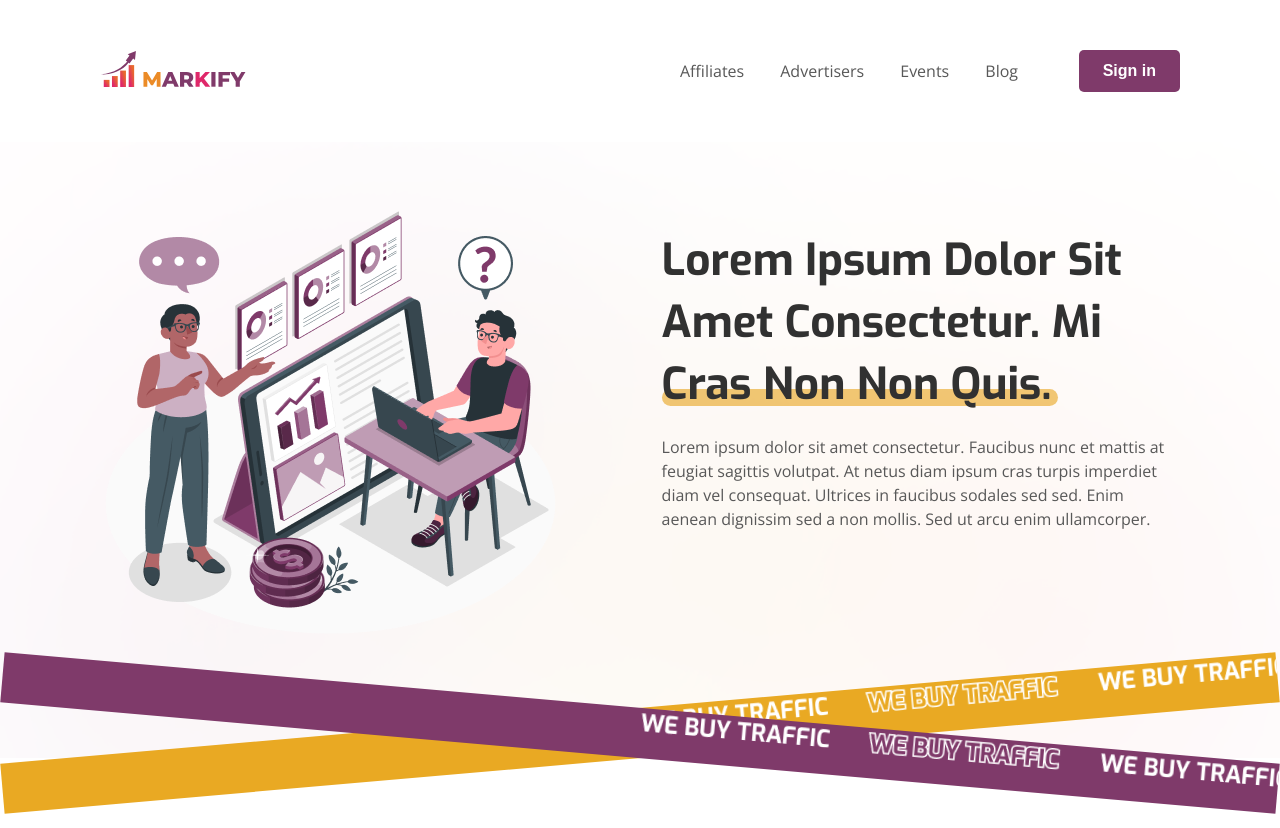
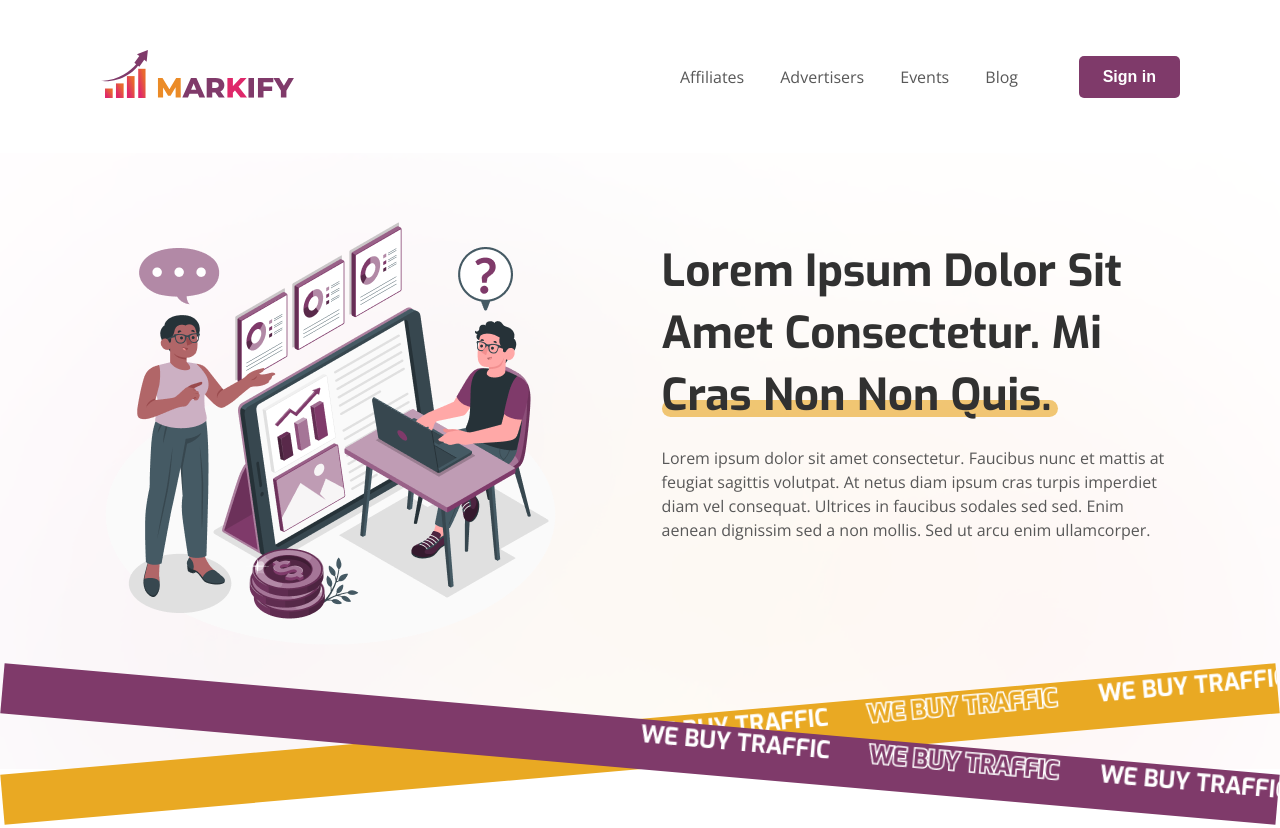
Before and after one commit to Irina-Bondarenko/Markify, a website: page index.html in a window 1280 px wide. Shown: the top 828 px of the page. Drawn offline with Linux system fonts and the light colour scheme.

Commit message:
footer logo at the header

```diff
--- a/index.html
+++ b/index.html
@@ -14,7 +14,7 @@
         <div class="row">
           <div class="header__logo">
             <a href="./index.html">
-              <img src="./src/images/logo/logo.svg" alt="logo" />
+              <img src="./src/images/logo/footer-logo.svg" alt="logo" />
             </a>
           </div>
           <div class="header__nav">
```
Also changed, not shown: src/index.html (+1 -1 lines).
